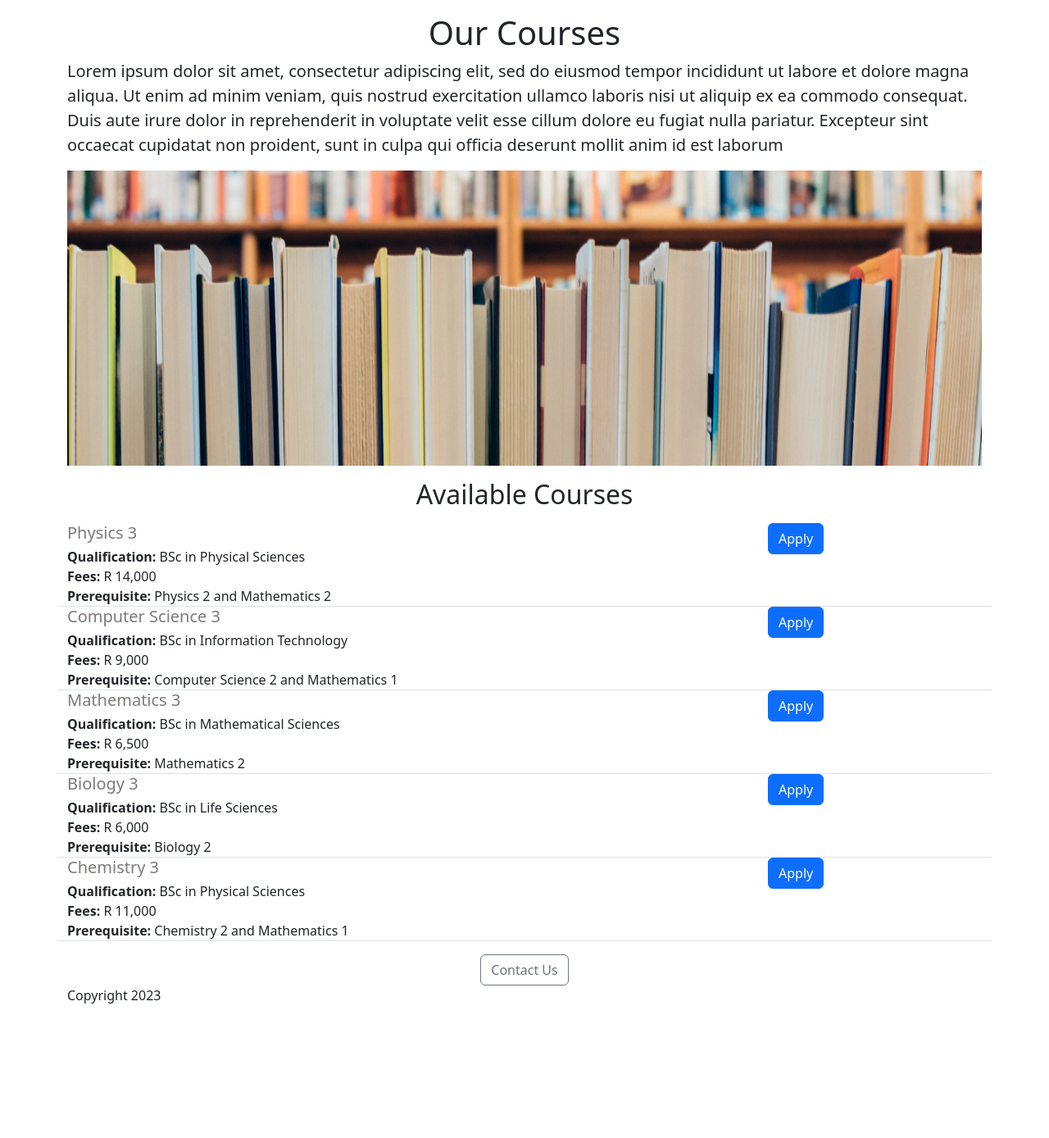
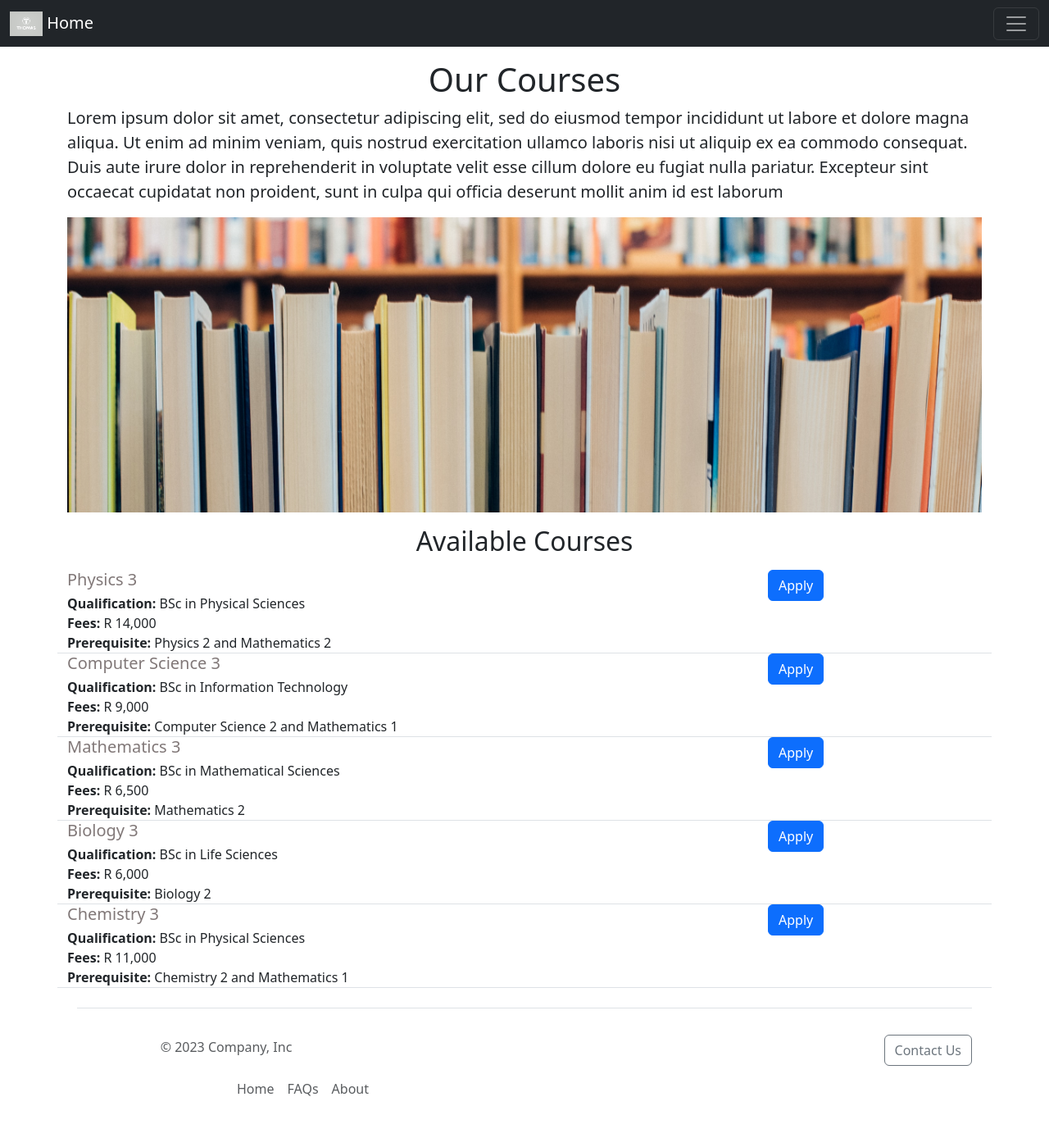
Before and after one commit to ThomasKarabo/courses-website, a Flask app: page / in a window 1280 px wide. Shown: the whole page at 82% size. Before the commit the page ends 1224 px from the top, so only its background shows below. Run offline with Flask 2, Linux system fonts and the light colour scheme.

Commit message:
Added a logo

```diff
--- a/main.py
+++ b/main.py
@@ -6,27 +6,32 @@ COURSES = [{
   'course': 'Physics 3',
   'Qualification': 'BSc in Physical Sciences',
   'Fees': 'R 14,000',
-  'Prerequisite': 'Physics 2 and Mathematics 2'
+  'Prerequisite': 'Physics 2 and Mathematics 2',
+  'Hyperlink': 'Physlink'
 }, {
   'course': 'Computer Science 3',
   'Qualification': 'BSc in Information Technology',
   'Fees': 'R 9,000',
-  'Prerequisite': 'Computer Science 2 and Mathematics 1'
+  'Prerequisite': 'Computer Science 2 and Mathematics 1',
+  'Hyperlink': 'CSlink'
 }, {
   'course': 'Mathematics 3',
   'Qualification': 'BSc in Mathematical Sciences',
   'Fees': 'R 6,500',
-  'Prerequisite': 'Mathematics 2'
+  'Prerequisite': 'Mathematics 2',
+  'Hyperlink': 'Mathlink'
 }, {
   'course': 'Biology 3',
   'Qualification': 'BSc in Life Sciences',
   'Fees': 'R 6,000',
-  'Prerequisite': 'Biology 2'
+  'Prerequisite': 'Biology 2',
+  'Hyperlink': 'Biolink'
 }, {
   'course': 'Chemistry 3',
   'Qualification': 'BSc in Physical Sciences',
   'Fees': 'R 11,000',
-  'Prerequisite': 'Chemistry 2 and Mathematics 1'
+  'Prerequisite': 'Chemistry 2 and Mathematics 1',
+  'Hyperlink': 'Chemlink'
 }]
 
 
--- a/templates/courseitem.html
+++ b/templates/courseitem.html
@@ -6,7 +6,7 @@
         <div><b>Prerequisite: </b>{{course['Prerequisite']}}</div>
         </div>
  <div class='col-3'>
-    <button type="button" class="btn btn-primary">Apply</button>
+    <a href="templates/physics.html" type="button" class="btn btn-primary">Apply</a>
  </div>
 
 </div>
--- /dev/null
+++ b/templates/footer.html
@@ -0,0 +1,17 @@
+<div class="container">
+  <footer class="d-flex flex-wrap justify-content-between align-items-center py-3 my-4 border-top">
+    <p class="col-md-4 mb-0 text-body-secondary">&copy; 2023 Company, Inc</p>
+
+    <a href="/" class="col-md-4 d-flex align-items-center justify-content-center mb-3 mb-md-0 me-md-auto link-body-emphasis text-decoration-none">
+      <svg class="bi me-2" width="40" height="32"><use xlink:href="#bootstrap"/></svg>
+    </a>
+<div class="text-center mt-3 mb-2">
+  <a href="mailto:mohlapokt@gmail.com" class="btn btn-outline-secondary">Contact Us</a>
+</div>
+    <ul class="nav col-md-4 justify-content-end">
+      <li class="nav-item"><a href="#" class="nav-link px-2 text-body-secondary">Home</a></li>
+      <li class="nav-item"><a href="#" class="nav-link px-2 text-body-secondary">FAQs</a></li>
+      <li class="nav-item"><a href="#" class="nav-link px-2 text-body-secondary">About</a></li>
+    </ul>
+  </footer>
+</div>
--- a/templates/home.html
+++ b/templates/home.html
@@ -14,6 +14,8 @@
     </style>
   </head>
   <body>
+    {%include 'nav.html'%}
+
     <div class="container">
     <h1 class="text-center mt-3 mb-2">Our Courses</h1>
     <p class="lead">Lorem ipsum dolor sit amet, consectetur adipiscing elit, sed do eiusmod tempor incididunt ut labore et dolore magna aliqua. Ut enim ad minim veniam, quis nostrud exercitation ullamco laboris nisi ut aliquip ex ea commodo consequat. Duis aute irure dolor in reprehenderit in voluptate velit esse cillum dolore eu fugiat nulla pariatur. Excepteur sint occaecat cupidatat non proident, sunt in culpa qui officia deserunt mollit anim id est laborum</p>
@@ -25,11 +27,7 @@
       {%endfor%}
     </p>
       <div class="text-center">
-    <button class="btn btn-outline-secondary">Contact Us</button>
-      </div>
-    <p>Copyright 2023</p>
-    </div>
-
+     {%include 'footer.html'%}
   </body>
 
 
--- /dev/null
+++ b/templates/nav.html
@@ -0,0 +1,36 @@
+<nav class="navbar navbar-dark bg-dark" aria-label="First navbar example">
+    <div class="container-fluid">
+      <a class="navbar-brand" href="#">
+        <img src="/static/logo2.jpg" alt='logo not found' width='40' height='30' class='d-inline-block align-text-top'>
+        Home
+      </a>
+      <button class="navbar-toggler" type="button" data-bs-toggle="collapse" data-bs-target="#navbarsExample01" aria-controls="navbarsExample01" aria-expanded="false" aria-label="Toggle navigation">
+        <span class="navbar-toggler-icon"></span>
+      </button>
+
+      <div class="collapse navbar-collapse" id="navbarsExample01">
+        <ul class="navbar-nav me-auto mb-2">
+          <li class="nav-item">
+            <a class="nav-link active" aria-current="page" href="#">Home</a>
+          </li>
+          <li class="nav-item">
+            <a class="nav-link" href="#">Link</a>
+          </li>
+          <li class="nav-item">
+            <a class="nav-link disabled">Disabled</a>
+          </li>
+          <li class="nav-item dropdown">
+            <a class="nav-link dropdown-toggle" href="#" data-bs-toggle="dropdown" aria-expanded="false">Dropdown</a>
+            <ul class="dropdown-menu">
+              <li><a class="dropdown-item" href="#">Action</a></li>
+              <li><a class="dropdown-item" href="#">Another action</a></li>
+              <li><a class="dropdown-item" href="#">Something else here</a></li>
+            </ul>
+          </li>
+        </ul>
+        <form role="search">
+          <input class="form-control" type="search" placeholder="Search" aria-label="Search">
+        </form>
+      </div>
+    </div>
+  </nav>
--- a/templates/style.css
+++ /dev/null
@@ -1,4 +0,0 @@
-h1{
-  font-size:60px;
-  color:green;
-}
```
Also changed, not shown: static/Biology.jpg (deleted), static/chemistry.jpg (deleted), static/logo2.jpg (added), static/physics.jpg (deleted), 1 other file.
